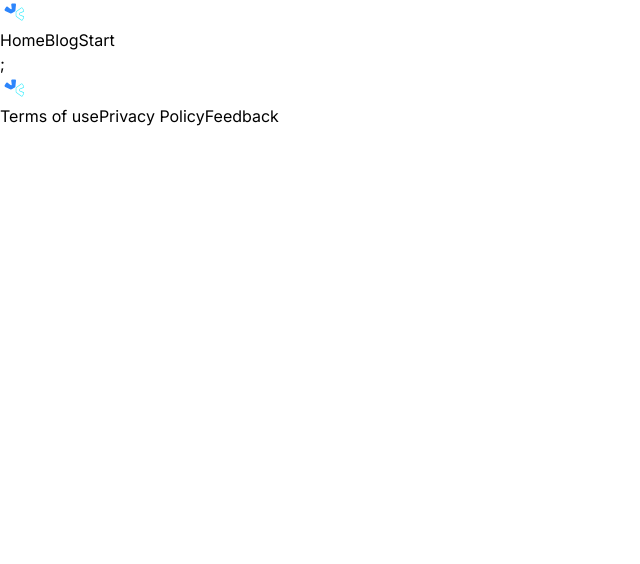
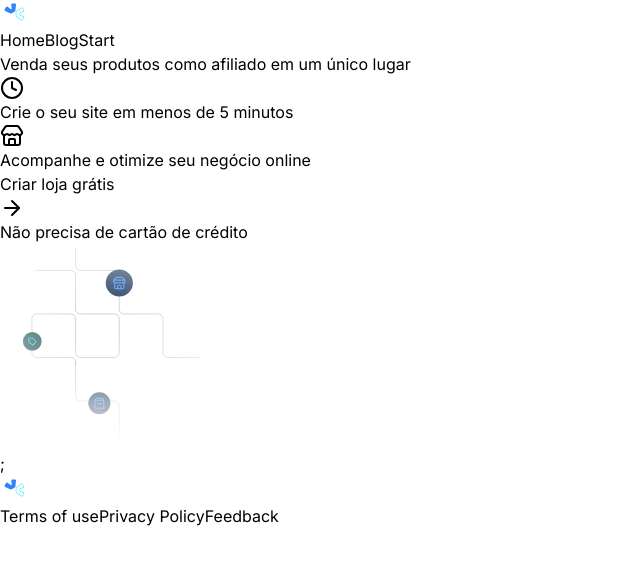
Before and after one commit to jotadagostin/siteblog, a Next.js app in the folder site-blog/: page / in a window 1280 px wide. Shown: the top 564 px of the page, without its empty margins (0-640 px from the left). Built offline with nearby package versions, Linux system fonts and the light colour scheme.

Commit message:
SETTING NEW SECTION
HERO SECTION

```diff
--- /dev/null
+++ b/site-blog/src/components/hero-section/hero-section.tsx
@@ -0,0 +1,59 @@
+import { ArrowRight, Clock, Store } from "lucide-react";
+import Image from "next/image";
+import Link from "next/link";
+import { Button } from "../ui/button";
+
+export const HeroSection = () => {
+  return (
+    <section className="container relative flex items-center justify-center mt-16">
+      <div className="grid grid-cols-1 md:grid-cols-2 gap-8 min-h-[20rem] md:h-[36rem] items-center">
+        <div className="flex flex-col items-center justify-center gap-4 md:items-start lg:items-start">
+          <h1 className="text-gray-100 text-heading-hg">
+            Venda seus produtos como afiliado em um único lugar
+          </h1>
+
+          <div className="flex flex-col items-center justify-center gap-4 md:items-start lg:items-start">
+            <div>
+              <div className="flex items-center gap-2">
+                <Clock className="text-cyan-100 h-4 w-4" />
+                <span className="text-gray-200">
+                  Crie o seu site em menos de 5 minutos
+                </span>
+              </div>
+
+              <div className="flex items-center gap-2">
+                <Store className="text-cyan-100 h-4 w-4" />
+                <span className="text-gray-200">
+                  Acompanhe e otimize seu negócio online
+                </span>
+              </div>
+            </div>
+
+            <div className="text-white flex flex-col gap-2 mt-5 items-center md:items-start ls:items-start">
+              <Button className="rounded-full w-fit" asChild>
+                <Link href="/criar-loja">
+                  Criar loja grátis
+                  <ArrowRight />
+                </Link>
+              </Button>
+
+              <p className="text-gray-300 text-body-xs">
+                Não precisa de cartão de crédito
+              </p>
+            </div>
+          </div>
+        </div>
+
+        <div className="relative h-[20rem] hidden md:h-full order-first md:order-last items-center justify-center md:flex lg:flex">
+          <Image
+            src="/hero-section.svg"
+            alt="Ilustração com ícones de store, tag e sacola"
+            width={200}
+            height={400}
+            className="h-full w-auto object-contain"
+          />
+        </div>
+      </div>
+    </section>
+  );
+};
--- /dev/null
+++ b/site-blog/src/components/hero-section/index.ts
@@ -0,0 +1 @@
+export * from "./hero-section";
--- a/site-blog/src/pages/index.tsx
+++ b/site-blog/src/pages/index.tsx
@@ -1,19 +1,11 @@
-import { Geist, Geist_Mono } from "next/font/google";
-
-const geistSans = Geist({
-  variable: "--font-geist-sans",
-  subsets: ["latin"],
-});
-
-const geistMono = Geist_Mono({
-  variable: "--font-geist-mono",
-  subsets: ["latin"],
-});
+import { HeroSection } from "@/components/hero-section";
 
 export default function HomePage() {
   return (
-    <div
-      className={`${geistSans.variable} ${geistMono.variable} grid grid-rows-[20px_1fr_20px] items-center justify-items-center min-h-screen p-8 pb-20 gap-16 sm:p-20 font-[family-name:var(--font-geist-sans)]`}
-    ></div>
+    <>
+      <article className="flex flex-col">
+        <HeroSection />
+      </article>
+    </>
   );
 }
```
Also changed, not shown: site-blog/public/hero-section.svg (added).
